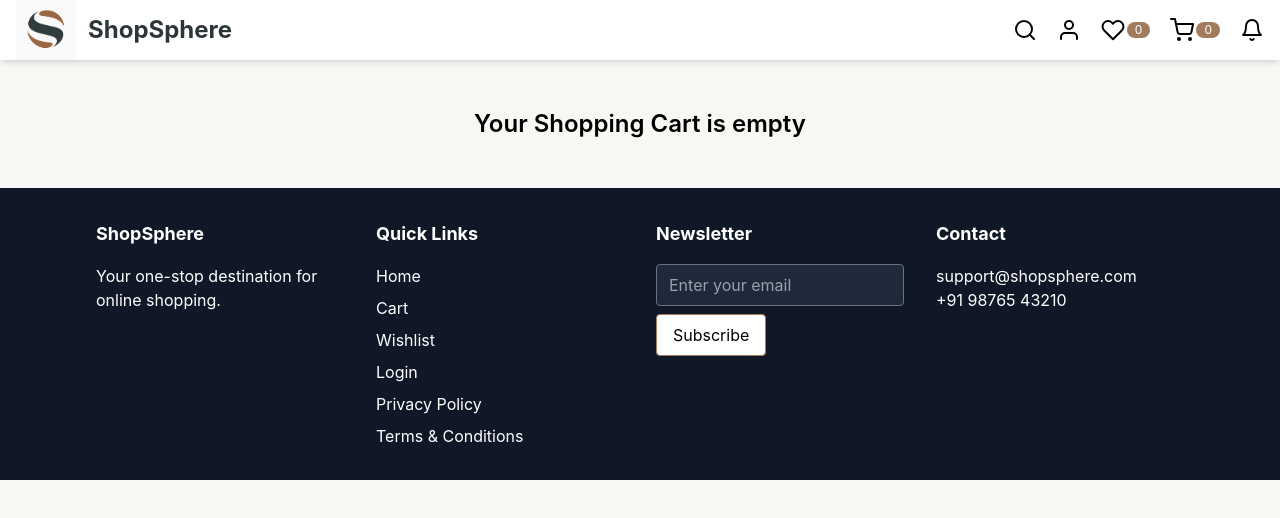
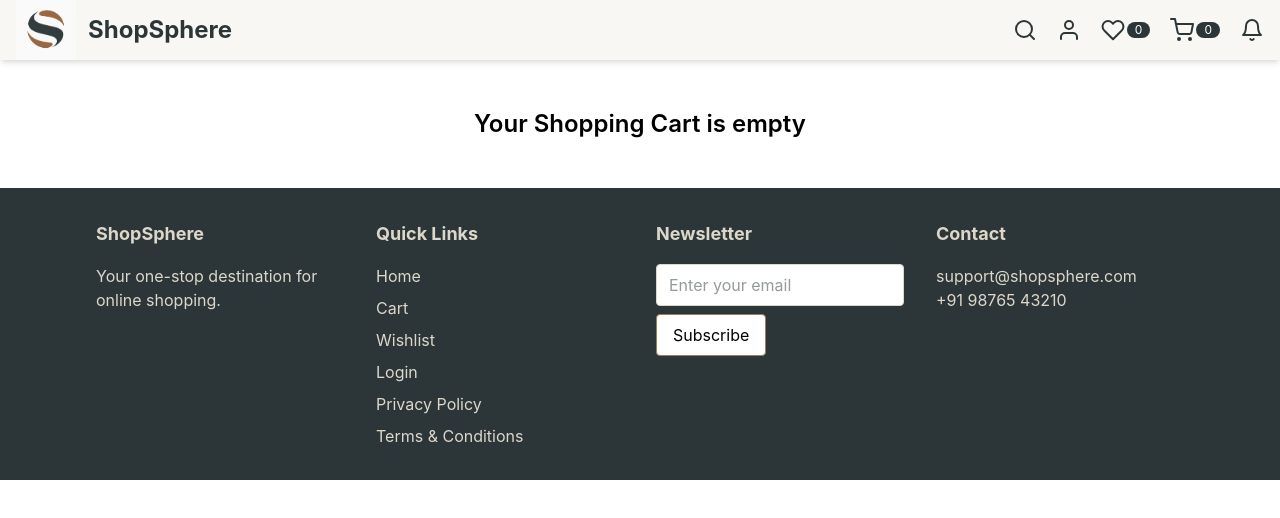
Before and after one commit to Fe-nyx/ShopSphere-Ecom-Project, a React (Vite) app: page /cart in a window 1280 px wide. Shown: the top 518 px of the page. Built offline with nearby package versions, Linux system fonts and the light colour scheme.

Commit message:
Header and BannerSemi Final

```diff
--- a/src/components/Banner.jsx
+++ b/src/components/Banner.jsx
@@ -1,23 +1,25 @@
 import { useEffect, useState } from "react";
+
+import { FiChevronLeft, FiChevronRight } from "react-icons/fi";
 
 const slides = [
   {
     title: "Shop Smarter, Live Better",
     subtitle: "Discover amazing products at unbeatable prices.",
     button: "Shop Now",
-    background: "from-blue-600 to-indigo-700",
+    background: "from-[#6B5848] to-[#3F4E4F]",
   },
   {
     title: "Summer Sale",
     subtitle: "Save up to 20% on all products.",
     button: "Explore Deals",
-    background: "from-orange-500 to-red-600",
+    background: "from-[#3F4E4F] to-[#A27B5C]",
   },
   {
     title: "Free Shipping",
     subtitle: "Fast delivery on every order with easy returns.",
     button: "Start Shopping",
-    background: "from-emerald-500 to-teal-600",
+    background: "from-[#A27B5C] to-[#6B5848]",
   },
 ];
 
@@ -42,17 +44,21 @@ function Banner() {
     }, 5000);
 
     return () => clearInterval(interval);
-  }, []);
+  }, [currentSlide]);
 
   return (
     <section
-      className="
+      className={`
         relative
         text-center
         py-12 md:py-18 lg:py-24
         px-4 md:px-6
-        bg-gray-100
-      "
+        bg-gradient-to-r
+        ${slides[currentSlide].background}
+        text-[var(--color-cream)]
+        transition-all
+        duration-500
+      `}
     >
       <h1
         className="
@@ -67,7 +73,7 @@ function Banner() {
         {slides[currentSlide].subtitle}
       </p>
 
-      <button className="btn-primary mt-6">
+      <button className="text-sm md:text-base btn-primary mt-6 px-1.5 py-0.5 md:px-2 md:py-1">
         {slides[currentSlide].button}
       </button>
 
@@ -76,18 +82,18 @@ function Banner() {
         className="
           absolute
           left-4 md:left-8
-          top-1/2
+          top-2/3 md:top-1/2
           -translate-y-1/2
           cursor-pointer
-          bg-white/80
-          hover:bg-white
+          bg-white/60
+          hover:bg-white/80
           rounded-full
-          p-3
+          py-1 md:p-2
           shadow-md
           transition
         "
       >
-        ←
+        <FiChevronLeft className="md:text-xl text-[var(--color-slate)]" />
       </button>
 
       <button
@@ -95,18 +101,18 @@ function Banner() {
         className="
           absolute
           right-4 md:right-8
-          top-1/2
+          top-2/3 md:top-1/2
           -translate-y-1/2
           cursor-pointer
-          bg-white/80
-          hover:bg-white
+          bg-white/60
+          hover:bg-white/80
           rounded-full
-          p-3
+          py-1 md:p-2
           shadow-md
           transition
         "
       >
-        →
+        <FiChevronRight className="md:text-xl text-[var(--color-slate)]"/>
       </button>
 
         <div className="flex justify-center gap-2 mt-6">
@@ -115,8 +121,8 @@ function Banner() {
               key={index}
               onClick={() => setCurrentSlide(index)}
               className={`
-                w-3
-                h-3
+                w-1 md:w-3
+                h-2 md:h-3
                 rounded-full
                 transition-all
                 duration-300
--- a/src/components/Footer.jsx
+++ b/src/components/Footer.jsx
@@ -14,7 +14,7 @@ function Footer() {
   }
 
   return (
-    <footer className="bg-gray-900 text-white mt-12">
+    <footer className="bg-[var(--color-coal)] text-[var(--color-beige)] mt-12">
       <div className="max-w-6xl mx-auto grid grid-cols-2 lg:grid-cols-4 gap-4 md:gap-8 p-4 md:p-8">
         <div>
           <h3 className="font-semibold md:font-bold text-lg mb-2 md:mb-4">
@@ -90,7 +90,13 @@ function Footer() {
           </h3>
 
           <input
-            className="text-sm md:text-base border border-gray-500 rounded px-1.5 md:px-3 py-1 md:py-2 w-full bg-gray-800 text-white placeholder-gray-400"
+            className="
+              input
+              text-sm md:text-base
+              px-1.5 md:px-3
+              py-1 md:py-2
+              w-full
+              "
             placeholder="Enter your email"
           />
 
--- a/src/components/Header.jsx
+++ b/src/components/Header.jsx
@@ -40,7 +40,7 @@ function Header() {
 
 
   return (
-    <header className="sticky top-0 z-50 bg-white shadow-md">
+    <header className="sticky top-0 z-50 shadow-md bg-[var(--color-cream)]">
 
       <div className="flex items-center justify-between px-4">
 
@@ -54,7 +54,7 @@ function Header() {
             className="h-10 md:h-15 w-10 md:w-15 object-contain"
           />
 
-          <h1 className="hidden md:block text-2xl font-bold text-[var(--color-heading)]">
+          <h1 className="hidden md:block text-2xl font-bold text-[var(--color-coal)]">
             ShopSphere
           </h1>
         </Link>
@@ -65,7 +65,7 @@ function Header() {
 
           <button
             onClick={() => setShowSearch(!showSearch)}
-            className="text-xl md:text-2xl cursor-pointer"
+            className="text-xl md:text-2xl cursor-pointer text-[var(--color-coal)]"
           >
             {showSearch ? <FiX /> : <FiSearch />}
           </button>
@@ -73,17 +73,17 @@ function Header() {
           <Link
             to="/login"
           >
-            <FiUser className="text-xl md:text-2xl" />
+            <FiUser className="text-xl md:text-2xl text-[var(--color-coal)]" />
           </Link>
 
           <Link
             to="/wishlist"
             className="flex items-center gap-0.5"
           >
-            <FiHeart className="text-xl md:text-2xl" />
+            <FiHeart className="text-xl md:text-2xl text-[var(--color-coal)]" />
             <span
               className="
-                bg-[var(--color-accent)]
+                bg-[var(--color-coal)]
                 text-white
                 text-xs
                 px-2
@@ -98,10 +98,10 @@ function Header() {
             to="/cart"
             className="flex items-center gap-0.5"
           >
-            <FiShoppingCart className="text-xl md:text-2xl" />
+            <FiShoppingCart className="text-xl md:text-2xl text-[var(--color-coal)]" />
             <span
               className="
-                bg-[var(--color-accent)]
+                bg-[var(--color-coal)]
                 text-white
                 text-xs
                 px-2
@@ -112,7 +112,7 @@ function Header() {
             </span>
           </Link>
 
-          <FiBell className="text-xl md:text-2xl" />
+          <FiBell className="text-xl md:text-2xl text-[var(--color-coal)]" />
 
         </div>
 
@@ -130,6 +130,7 @@ function Header() {
                 px-1 md:px-3
                 md:py-2
                 input
+
               "
               placeholder="Search Products..."
               value={inputValue}
@@ -139,15 +140,8 @@ function Header() {
             <button
               type="submit"
               className="
-                bg-[var(--color-primary)]
-                hover:bg-[var(--color-primary-hover)]
-                hover:shadow-md
-                transition-all
-                duration-200
-                text-white
                 px-3 md:px-4
-                rounded
-                cursor-pointer
+                btn-primary
               ">
               Search
             </button>
--- a/src/components/WhatWeSell.jsx
+++ b/src/components/WhatWeSell.jsx
@@ -1,50 +1,4 @@
-// function WhatWeSell() {
 
-
-//     function tagline(maintext, subtext) {
-//         return (
-//             <div className="border rounded p-2 md:p-6 text-center">
-
-//                     <h3 className="text-sm md:text-base font-semibold mb-1 md:mb-2">
-//                         {maintext}
-//                     </h3>
-
-//                     <p className="text-xs md:text-sm text-gray-600">
-//                         {subtext}
-//                     </p>
-
-//                 </div>
-//         );
-//     }
-
-
-//     return (
-//         <section className="py-8 md:py-12 px-6">
-//             <h2
-//                 className="
-//                 text-xl md:text-2xl lg:text-3xl
-//                 font-bold
-//                 text-center
-//                 mb-8 md:mb-12
-//                 "
-//             >
-//                 Why Shop With Us?
-//             </h2>
-
-//             <div className="grid grid-cols-1 md:grid-cols-2 lg:grid-cols-4 gap-6">
-
-//                 {tagline("Free Shipping", "Fast and reliable delivery on all orders.")}
-
-//                 {tagline("Easy Returns","Hassle-free returns and refunds.")}
-
-//                 {tagline("Secure Payments","Your transactions are always protected.")}
-
-//                 {tagline("24/7 Support","We're here whenever you need help.")}
-
-//             </div>
-//         </section>
-//     );
-// }
 
 const features = [
   {
@@ -71,6 +25,7 @@ function WhatWeSell() {
         className="
             py-12 md:py-16 lg:py-20
             px-4 md:px-6
+            bg-[var(--color-cream)]
         ">
       <h2
         className="
--- a/src/index.css
+++ b/src/index.css
@@ -1,40 +1,38 @@
 @import "tailwindcss";
 
 :root {
-  --color-primary: #2c3639;
-  --color-primary-hover: #3f4e4f;
+  --color-coal: #2c3639;
 
-  --color-accent: #a27b5c;
+  --color-slate: #3f4e4f;
 
-  --color-border: #dcd7c9;
+  --color-brown: #a27b5c;
 
-  --color-background: #f8f7f4;
+  --color-beige: #dcd7c9;
 
-  --color-heading: #2c3639;
-
-  --color-text: #3f4e4f;
+  --color-cream: #f8f7f4;
 }
 
 @layer components {
   .btn-primary {
-    @apply bg-[var(--color-primary)]
-      text-white
+    @apply bg-[var(--color-coal)]
+      text-[var(--color-cream)]
       rounded
       transition-all
       duration-200
-      hover:bg-[var(--color-primary-hover)]
+      hover:bg-[var(--color-slate)]
       hover:shadow-md
       cursor-pointer;
   }
 
   .btn-secondary {
     @apply bg-white
+      text-[var(--color-coal)]
       border
-      border-[var(--color-accent)]
+      border-[var(--color-brown)]
       rounded
       transition-all
       duration-200
-      hover:bg-[var(--color-border)]
+      hover:bg-[var(--color-beige)]
       hover:shadow-md
       cursor-pointer;
   }
@@ -54,14 +52,15 @@
 
   .input {
     @apply w-full
+    text-[var(--color-coal)]
     bg-white
     border
-    border-[var(--color-border)]
+    border-[var(--color-beige)]
     rounded
     transition-all
     duration-200
     focus:outline-none
     focus:ring-1
-    focus:ring-[var(--color-accent)];
+    focus:ring-[var(--color-brown)];
   }
 }
--- a/src/pages/CartPage.jsx
+++ b/src/pages/CartPage.jsx
@@ -53,7 +53,7 @@ function CartPage() {
           <div className="flex-1">
 
             <Link
-              to={`/product/${item.id}`}
+              to={`/product/${item.product.id}`}
               className="hover:text-blue-600 transition"
             >
               <p className="text-base md:text-lg font-semibold mb-1 md:mb-2 line-clamp-2">
--- a/src/pages/HomePage.jsx
+++ b/src/pages/HomePage.jsx
@@ -98,7 +98,7 @@ function HomePage() {
       <WhatWeSell />
 
       <div
-        className="flex flex-wrap gap-2 mb-8 scroll-mt-20 px-6"
+        className="flex flex-wrap gap-2 mb-8 scroll-mt-20 px-6 bg-[var(--color-cream)]"
         ref={productsRef}
       >
         {categories.map((category) => (
```
